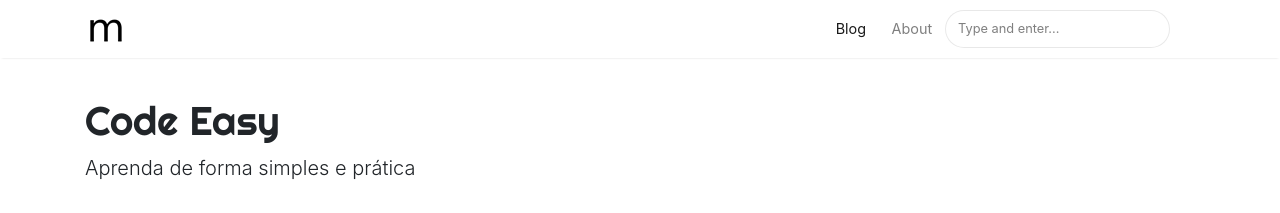
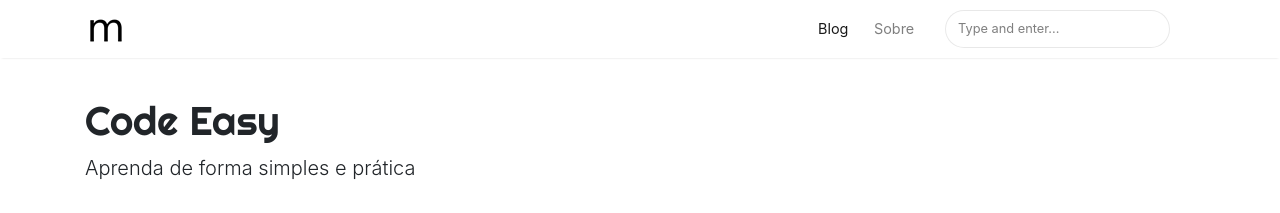
Before and after one commit to codeeasy-dev/blog, a Jekyll site: the page built from index.html, in a window 1280 px wide. Shown: the top 213 px of the page. Built offline with Jekyll 4.4.1, drawn with Linux system fonts in a browser that asks for light colours; nearby versions of some CDN libraries; the list of posts is cut into pages by our own code.

Commit message:
Link para a página sobre

```diff
--- a/_layouts/default.html
+++ b/_layouts/default.html
@@ -72,8 +72,10 @@
                 </li>
 
                 <li class="nav-item">
-                <a class="nav-link" href="{{ site.baseurl }}/about">About</a>
+                <a class="nav-link" href="{{ site.baseurl }}/sobre">Sobre</a>
                 </li>
+
+                &nbsp;&nbsp;&nbsp;&nbsp;
 
                 {% include search-lunr.html %}
 
```
